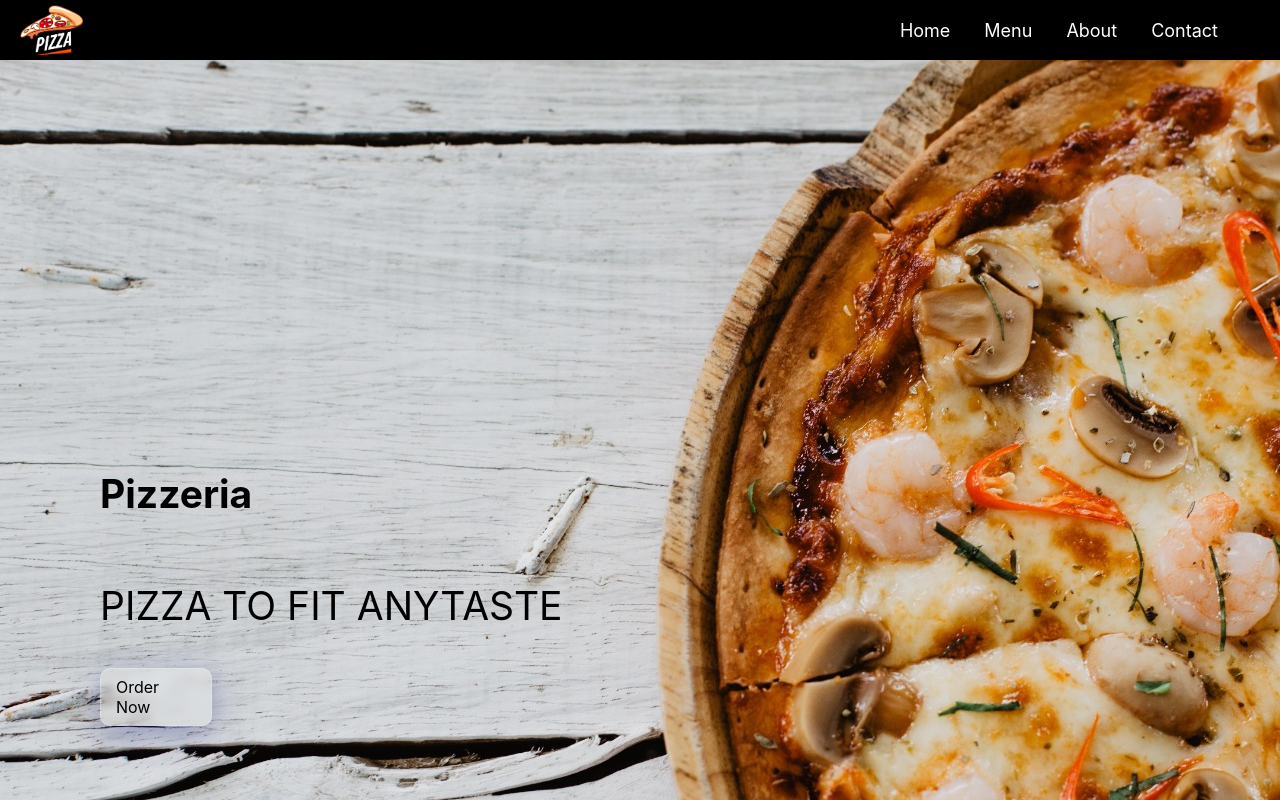
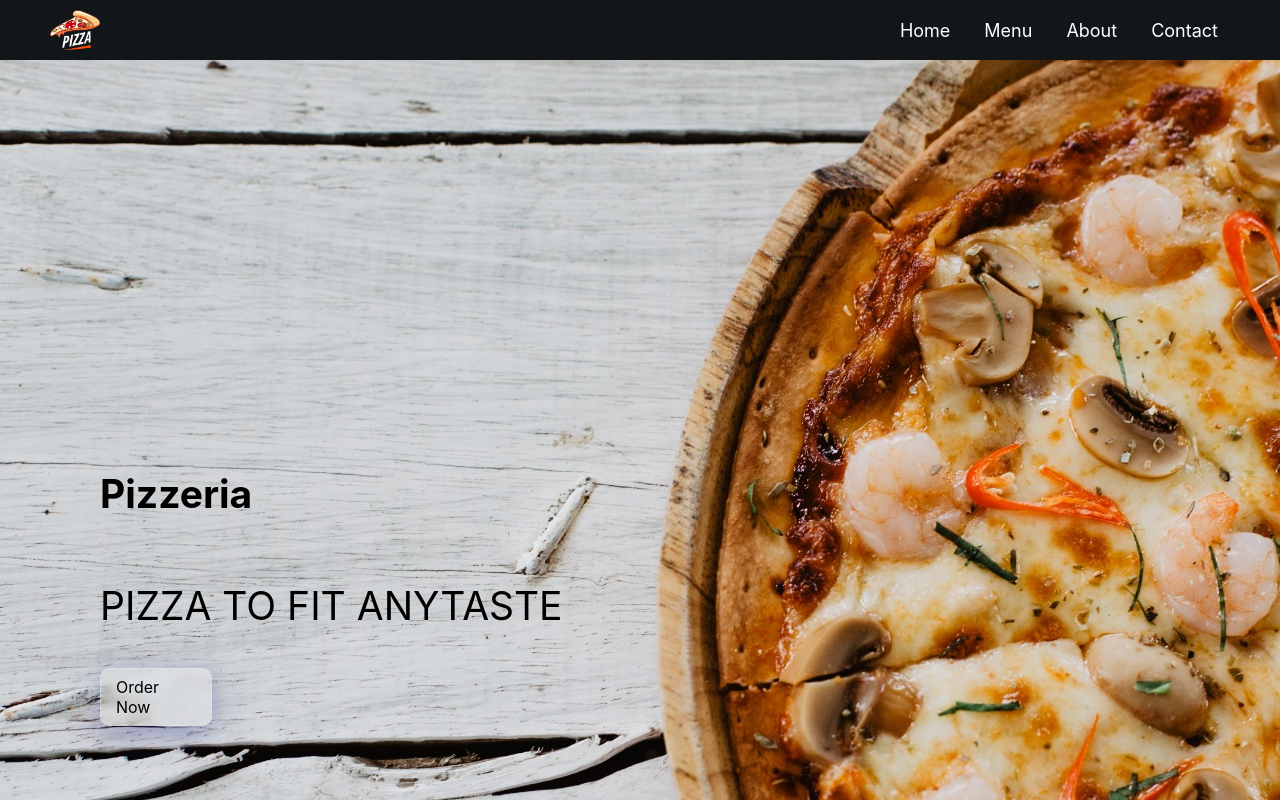
Before and after one commit to IMADDABLIGI/WebDevPlayground, a React (Create React App) app in the folder reactwebsite/: page / in a window 1280 px wide. Shown: the top 800 px of the page. Built offline with nearby package versions, Linux system fonts and the light colour scheme.

Commit message:
(ReactWebsite) - RestylingNavBar

```diff
--- a/reactwebsite/src/styles/NavBar.css
+++ b/reactwebsite/src/styles/NavBar.css
@@ -6,11 +6,12 @@
     /* border: solid rgb(207, 102, 41) 2px; */
     align-items: center;
     justify-content: space-between;
+    background-color: #121619;
 }
 
 .NavBar img {
-    height: 50px;
-    margin-left: 20px;
+    height: 40px;
+    margin-left: 50px;
 }
 
 /* ---------------------------------------------- */
```
